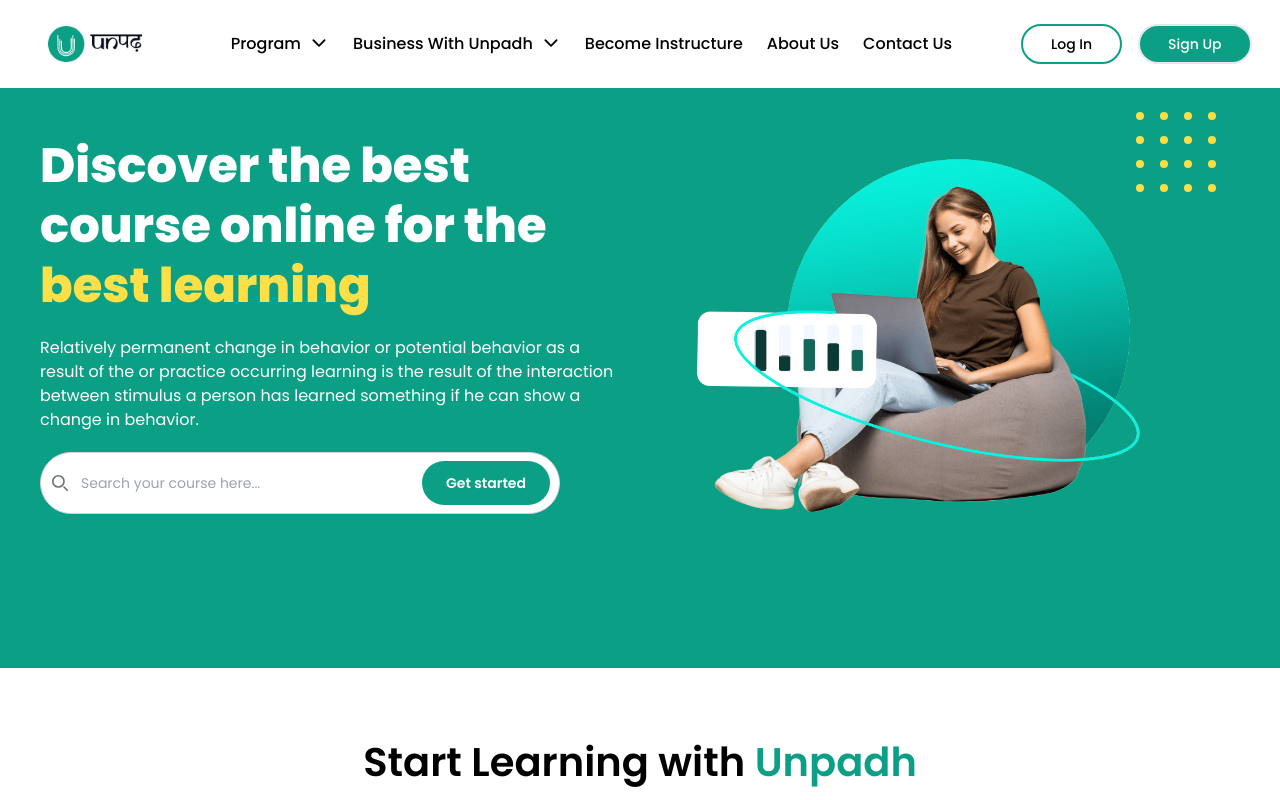
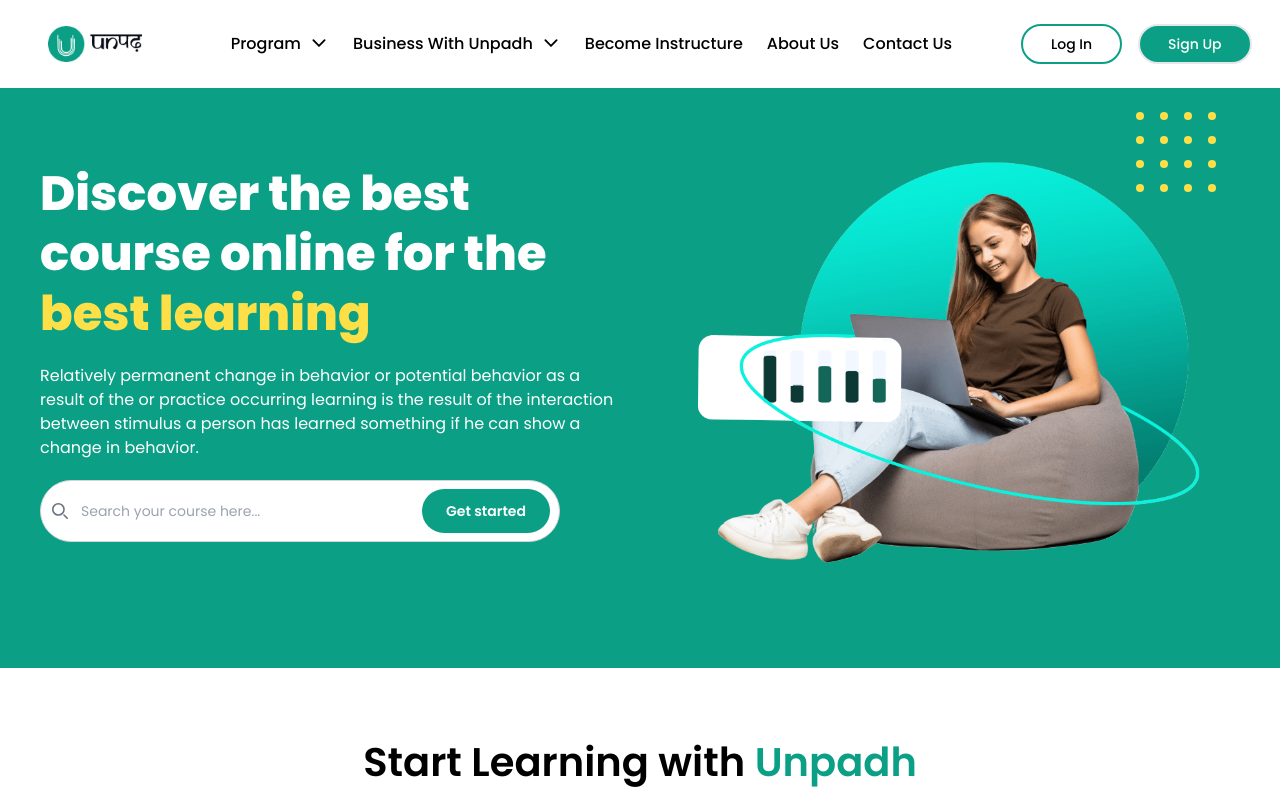
Before and after one commit to Abhishekgitok/Unpadh-Web, a React (Vite) app: page / in a window 1280 px wide. Shown: the top 800 px of the page. Built offline with nearby package versions, Linux system fonts and the light colour scheme.

Commit message:
good change2

```diff
--- a/src/components/HeroSection.jsx
+++ b/src/components/HeroSection.jsx
@@ -65,7 +65,7 @@ function HeroSection() {
             </div>
             {/* images container  */}
             <div className="">
-            <div className="  max-w-[400px] md:max-w-lg pl-8 md:pt-12 ">
+            <div className="  max-w-[400px] md:max-w-xl pl-8 md:pt-12 ">
               <img src="about.png" alt="" className="   relative     " />
 
             </div>
```
